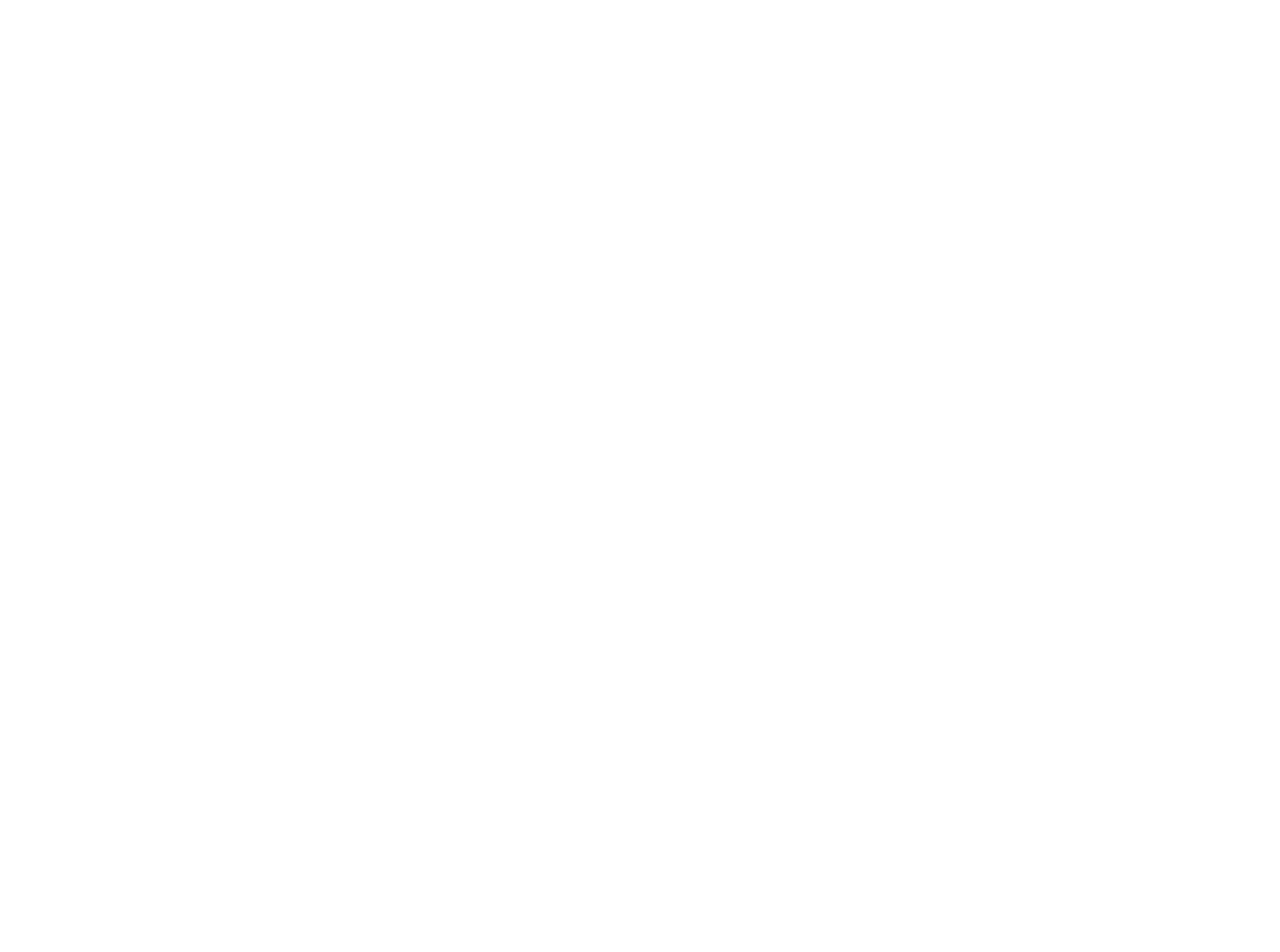
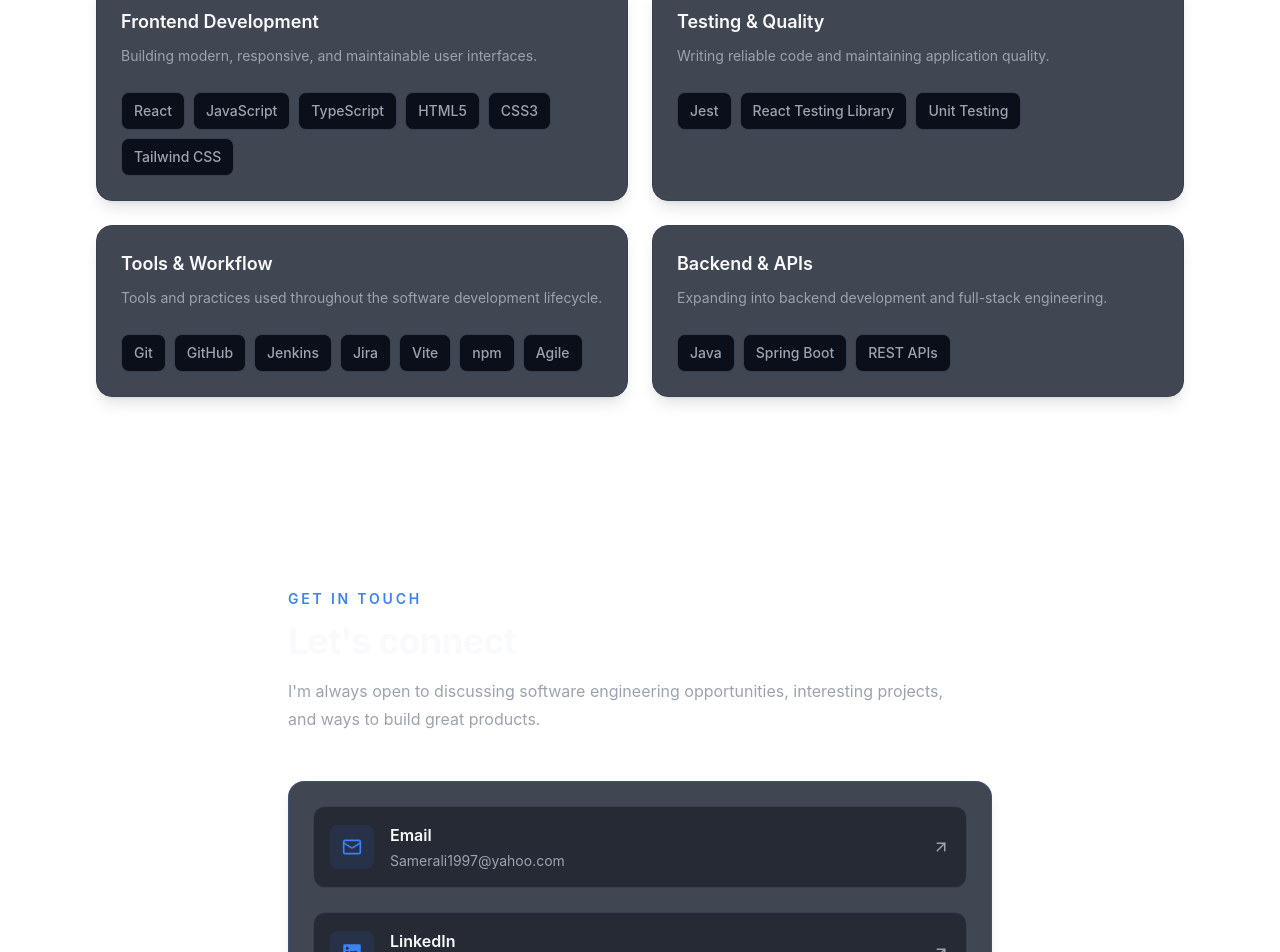
Before and after one commit to Samerali97/Resume, a React (Vite) app: page / in a window 1280 px wide. Shown: the part 3440-4392 px from the top of the page. Before the commit the page ends 3135 px from the top, so only its background shows below. Built offline with nearby package versions, Linux system fonts and the light colour scheme.

Commit message:
Added Contact Container

```diff
--- a/package.json
+++ b/package.json
@@ -18,6 +18,7 @@
     "motion": "^14.12.0",
     "react": "^19.3.1",
     "react-dom": "^19.3.1",
+    "react-icons": "^5.7.0",
     "tailwindcss": "^4.3.5"
   },
   "devDependencies": {
--- a/src/App.tsx
+++ b/src/App.tsx
@@ -3,6 +3,8 @@ import HomeContainer from "./containers/HomeContainer";
 import Navbar from "./components/Navbar";
 import AboutContainer from "./containers/AboutContainer";
 import ExperienceContainer from "./containers/ExperienceContainer";
+import SkillsContainer from "./containers/SkillsContainer";
+import ContactContainer from "./containers/ContactContainer";
 
 const App = () => {
   return (
@@ -14,6 +16,8 @@ const App = () => {
         <HomeContainer />
         <AboutContainer />
         <ExperienceContainer />
+        <SkillsContainer />
+        <ContactContainer />
       </main>
     </>
   );
--- /dev/null
+++ b/src/components/SkillCard.tsx
@@ -0,0 +1,33 @@
+import type { SkillCategory } from "../types/skill.types";
+import Card from "./Card";
+
+interface SkillCardProps {
+    category: SkillCategory;
+}
+
+const SkillCard = ({ category }: SkillCardProps) => {
+    return (
+        <Card className="h-full transition-colors duration-200 hover:border-primary/50">
+            <h3 className="text-lg font-semibold text-text">
+                {category.title}
+            </h3>
+
+            <p className="mt-2 text-sm leading-6 text-muted">
+                {category.description}
+            </p>
+
+            <div className="mt-6 flex flex-wrap gap-2">
+                {category.skills.map((skill) => (
+                    <span
+                        key={skill}
+                        className="rounded-lg border border-border bg-background px-3 py-2 text-sm font-medium text-muted transition-colors hover:border-primary/50 hover:text-text"
+                    >
+                        {skill}
+                    </span>
+                ))}
+            </div>
+        </Card>
+    );
+};
+
+export default SkillCard;
--- /dev/null
+++ b/src/containers/ContactContainer.tsx
@@ -0,0 +1,81 @@
+import { Mail, ArrowUpRight } from "lucide-react";
+import { FaLinkedin, FaGithub } from "react-icons/fa";
+import Container from "../components/Container";
+import SectionHeading from "../components/SectionHeading";
+import Card from "../components/Card";
+
+const contactLinks = [
+    {
+        label: "Email",
+        value: "Samerali1997@yahoo.com",
+        href: "mailto:Samerali1997@yahoo.com",
+        icon: Mail,
+    },
+    {
+        label: "LinkedIn",
+        value: "Connect with me",
+        href: "https://www.linkedin.com/in/samerali1997/",
+        icon: FaLinkedin,
+    },
+    {
+        label: "GitHub",
+        value: "View my profile",
+        href: "https://github.com/Samerali97",
+        icon: FaGithub,
+    },
+];
+
+const ContactContainer = () => {
+    return (
+        <section id="contact" className="py-24">
+            <Container size="narrow">
+                <SectionHeading
+                    eyebrow="Get In Touch"
+                    title="Let's connect"
+                    description="I'm always open to discussing software engineering opportunities, interesting projects, and ways to build great products."
+                />
+
+                <Card className="border-primary/20 bg-surface/80">
+                    <div className="space-y-6">
+                        {contactLinks.map((link) => {
+                            const Icon = link.icon;
+
+                            return (
+                                <a
+                                    key={link.label}
+                                    href={link.href}
+                                    target={link.label === "Email" ? undefined : "_blank"}
+                                    rel={link.label === "Email" ? undefined : "noopener noreferrer"}
+                                    className="group flex items-center justify-between gap-4 rounded-xl border border-border bg-background/50 p-4 transition-colors hover:border-primary/50"
+                                >
+                                    <div className="flex items-center gap-4">
+                                        <div className="rounded-lg bg-primary/10 p-3 text-primary">
+                                            <Icon size={20} aria-hidden="true" />
+                                        </div>
+
+                                        <div>
+                                            <p className="font-semibold text-text">
+                                                {link.label}
+                                            </p>
+                                            <p className="mt-1 text-sm text-muted">
+                                                {link.value}
+                                            </p>
+                                        </div>
+                                    </div>
+
+                                    <ArrowUpRight
+                                        size={18}
+                                        className="shrink-0 text-muted transition-colors group-hover:text-primary"
+                                        aria-hidden="true"
+                                    />
+                                </a>
+                            );
+                        })}
+                    </div>
+                </Card>
+            </Container>
+        </section>
+    );
+};
+
+export default ContactContainer;
--- /dev/null
+++ b/src/containers/SkillsContainer.tsx
@@ -0,0 +1,29 @@
+import Container from "../components/Container";
+import SectionHeading from "../components/SectionHeading";
+import SkillCard from "../components/SkillCard";
+import { skillCategories } from "../data/skills";
+
+const SkillsContainer = () => {
+    return (
+        <section id="skills" className="py-24">
+            <Container>
+                <SectionHeading
+                    eyebrow="Technical Skills"
+                    title="Technologies I work with"
+                    description="A collection of technologies, tools, and practices I use to build and maintain modern software applications."
+                />
+
+                <div className="grid gap-6 md:grid-cols-2">
+                    {skillCategories.map((category) => (
+                        <SkillCard
+                            key={category.title}
+                            category={category}
+                        />
+                    ))}
+                </div>
+            </Container>
+        </section>
+    );
+};
+
+export default SkillsContainer;
--- /dev/null
+++ b/src/data/skills.ts
@@ -0,0 +1,31 @@
+import type { SkillCategory } from "../types/skill.types";
+
+export const skillCategories: SkillCategory[] = [
+    {
+        title: "Frontend Development",
+        description: "Building modern, responsive, and maintainable user interfaces.",
+        skills: [
+            "React",
+            "JavaScript",
+            "TypeScript",
+            "HTML5",
+            "CSS3",
+            "Tailwind CSS",
+        ],
+    },
+    {
+        title: "Testing & Quality",
+        description: "Writing reliable code and maintaining application quality.",
+        skills: ["Jest", "React Testing Library", "Unit Testing"],
+    },
+    {
+        title: "Tools & Workflow",
+        description: "Tools and practices used throughout the software development lifecycle.",
+        skills: ["Git", "GitHub", "Jenkins", "Jira", "Vite", "npm", "Agile"],
+    },
+    {
+        title: "Backend & APIs",
+        description: "Expanding into backend development and full-stack engineering.",
+        skills: ["Java", "Spring Boot", "REST APIs"],
+    },
+];
--- /dev/null
+++ b/src/types/skill.types.ts
@@ -0,0 +1,5 @@
+export interface SkillCategory {
+    title: string;
+    description: string;
+    skills: string[];
+}
```
Also changed, not shown: 1 other file (tests, documents, lock files or other folders).
